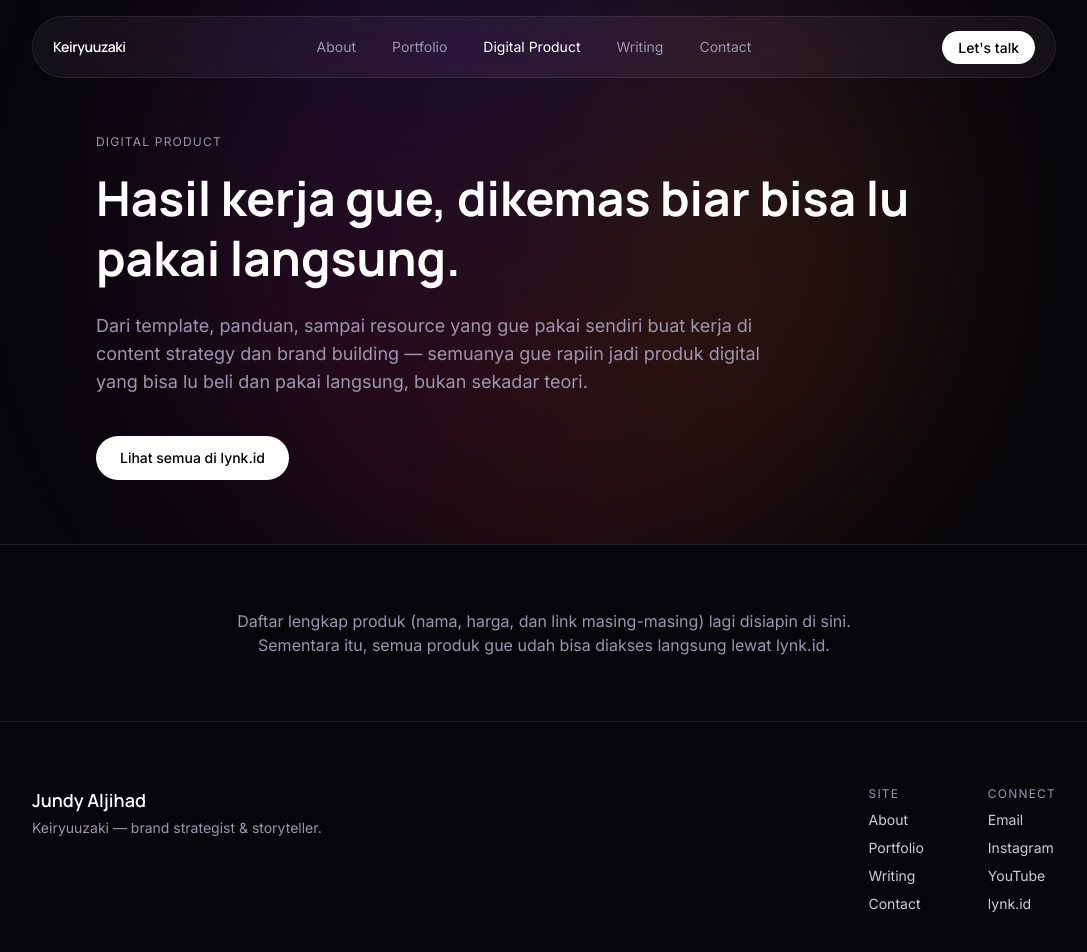
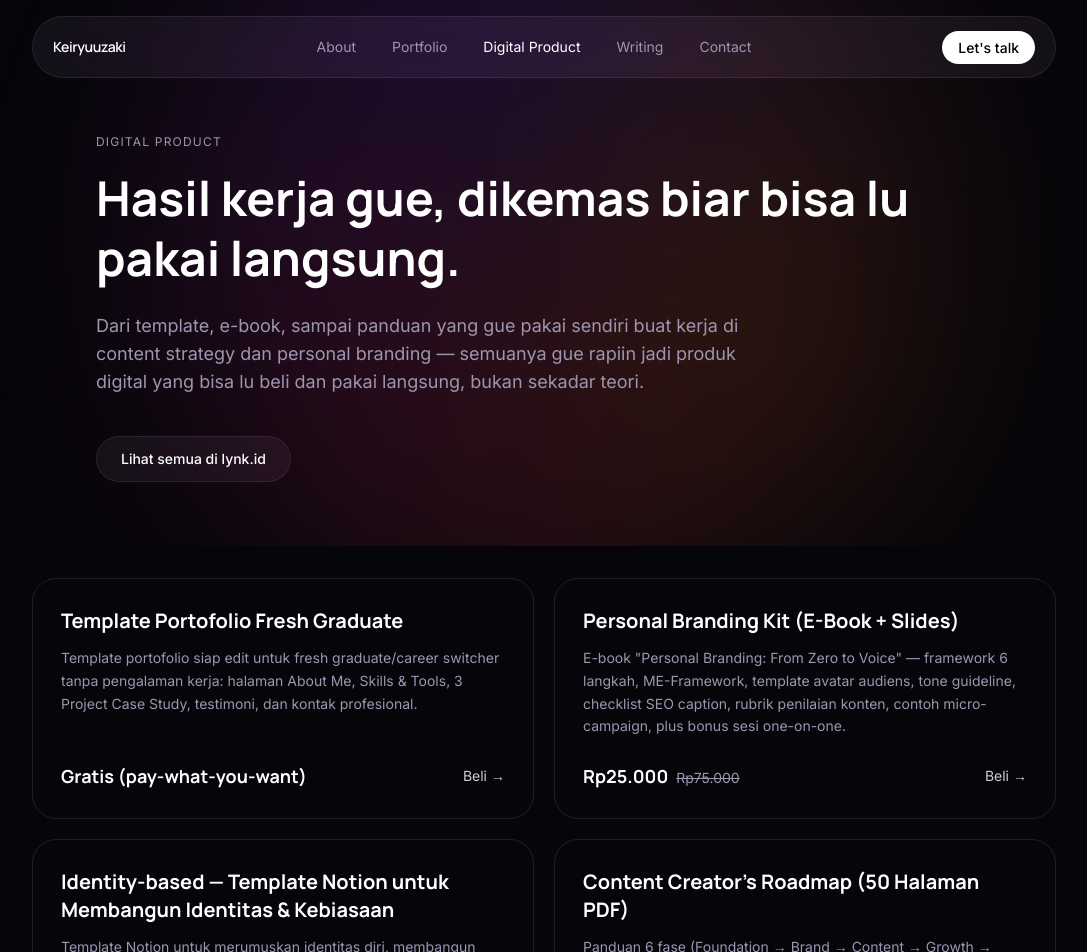
Before and after one commit to aljihadjundy-oss/jundy-aljihad, a Next.js app: page /products in a window 1280 px wide. Shown: the top 952 px of the page, without its empty margins (96-1183 px from the left). Built offline with nearby package versions, Linux system fonts and the light colour scheme.

Commit message:
Populate Digital Product page with real lynk.id catalog
Replace the generic lynk.id CTA with an actual card grid of the 5
products (template, e-books, guides), each with price and direct link,
pulled from the live lynk.id/jihadjundy page.

```diff
--- a/app/products/page.tsx
+++ b/app/products/page.tsx
@@ -2,11 +2,12 @@ import type { Metadata } from "next";
 import Reveal from "@/components/Reveal";
 import { GradientBlob } from "@/components/GradientBlob";
 import MagneticButton from "@/components/MagneticButton";
+import { digitalProducts } from "@/data/digital-products";
 
 export const metadata: Metadata = {
   title: "Digital Product",
   description:
-    "Produk digital Jundy Aljihad (Keiryuuzaki) — template, panduan, dan resource yang bisa langsung dipakai, tersedia di lynk.id.",
+    "Produk digital Jundy Aljihad (Keiryuuzaki) — template, e-book, dan panduan yang bisa langsung dipakai, tersedia di lynk.id.",
 };
 
 const LYNK_URL = "https://lynk.id/jihadjundy";
@@ -25,8 +26,8 @@ export default function ProductsPage() {
               Hasil kerja gue, dikemas biar bisa lu pakai langsung.
             </h1>
             <p className="mt-6 max-w-2xl text-lg text-muted">
-              Dari template, panduan, sampai resource yang gue pakai sendiri
-              buat kerja di content strategy dan brand building — semuanya
+              Dari template, e-book, sampai panduan yang gue pakai sendiri
+              buat kerja di content strategy dan personal branding — semuanya
               gue rapiin jadi produk digital yang bisa lu beli dan pakai
               langsung, bukan sekadar teori.
             </p>
@@ -34,21 +35,55 @@ export default function ProductsPage() {
 
           <Reveal delay={0.1}>
             <div className="mt-10">
-              <MagneticButton href={LYNK_URL}>Lihat semua di lynk.id</MagneticButton>
+              <MagneticButton href={LYNK_URL} variant="ghost">
+                Lihat semua di lynk.id
+              </MagneticButton>
             </div>
           </Reveal>
         </div>
       </section>
 
-      <section className="relative border-t border-white/10 px-6 py-16">
-        <div className="mx-auto max-w-2xl text-center">
-          <Reveal>
-            <p className="text-muted">
-              Daftar lengkap produk (nama, harga, dan link masing-masing) lagi
-              disiapin di sini. Sementara itu, semua produk gue udah bisa
-              diakses langsung lewat lynk.id.
-            </p>
-          </Reveal>
+      <section className="relative px-6 py-8">
+        <div className="mx-auto grid max-w-5xl gap-5 sm:grid-cols-2">
+          {digitalProducts.map((product, i) => (
+            <Reveal key={product.slug} delay={i * 0.06}>
+              <a
+                href={product.url}
+                target="_blank"
+                rel="noreferrer noopener"
+                data-cursor-hover
+                className="group flex h-full flex-col justify-between rounded-3xl border border-white/10 p-7 transition-transform duration-300 hover:-translate-y-1"
+              >
+                <div>
+                  <h2 className="font-display text-xl font-bold text-white">
+                    {product.name}
+                  </h2>
+                  <p className="mt-3 text-sm leading-relaxed text-muted">
+                    {product.description}
+                  </p>
+                </div>
+
+                <div className="mt-6 flex items-center justify-between">
+                  <div className="flex items-baseline gap-2">
+                    <span className="font-display text-lg font-bold text-white">
+                      {product.price}
+                    </span>
+                    {product.originalPrice && (
+                      <span className="text-sm text-muted line-through">
+                        {product.originalPrice}
+                      </span>
+                    )}
+                  </div>
+                  <span className="inline-flex items-center gap-1 text-sm text-white/80">
+                    Beli
+                    <span className="transition-transform duration-300 group-hover:translate-x-1">
+                      →
+                    </span>
+                  </span>
+                </div>
+              </a>
+            </Reveal>
+          ))}
         </div>
       </section>
     </div>
--- /dev/null
+++ b/data/digital-products.ts
@@ -0,0 +1,54 @@
+export type DigitalProduct = {
+  slug: string;
+  name: string;
+  price: string;
+  originalPrice?: string;
+  description: string;
+  url: string;
+};
+
+export const digitalProducts: DigitalProduct[] = [
+  {
+    slug: "template-portofolio-fresh-graduate",
+    name: "Template Portofolio Fresh Graduate",
+    price: "Gratis (pay-what-you-want)",
+    description:
+      "Template portofolio siap edit untuk fresh graduate/career switcher tanpa pengalaman kerja: halaman About Me, Skills & Tools, 3 Project Case Study, testimoni, dan kontak profesional.",
+    url: "https://lynk.id/jihadjundy/wng0q69x22qe",
+  },
+  {
+    slug: "personal-branding-kit",
+    name: "Personal Branding Kit (E-Book + Slides)",
+    price: "Rp25.000",
+    originalPrice: "Rp75.000",
+    description:
+      "E-book \"Personal Branding: From Zero to Voice\" — framework 6 langkah, ME-Framework, template avatar audiens, tone guideline, checklist SEO caption, rubrik penilaian konten, contoh micro-campaign, plus bonus sesi one-on-one.",
+    url: "https://lynk.id/jihadjundy/v145mnlvqmjn",
+  },
+  {
+    slug: "identity-based-notion-template",
+    name: "Identity-based — Template Notion untuk Membangun Identitas & Kebiasaan",
+    price: "Gratis (pay-what-you-want)",
+    description:
+      "Template Notion untuk merumuskan identitas diri, membangun kebiasaan pendukung, dan refleksi mingguan — tinggal duplicate ke akun Notion sendiri.",
+    url: "https://lynk.id/jihadjundy/ee0d5qnz6yp8",
+  },
+  {
+    slug: "content-creators-roadmap",
+    name: "Content Creator's Roadmap (50 Halaman PDF)",
+    price: "Rp37.000",
+    originalPrice: "Rp70.000",
+    description:
+      "Panduan 6 fase (Foundation → Brand → Content → Growth → Monetization → Scaling) lengkap dengan worksheet niche, template goal setting, content calendar, checklist produksi, toolkit monetisasi, plus bonus sesi one-on-one.",
+    url: "https://lynk.id/jihadjundy/ek555ev0v3kv",
+  },
+  {
+    slug: "instagram-copywriting",
+    name: "Instagram Copywriting — Seni Merangkai Kata di Dunia Visual",
+    price: "Rp29.850",
+    originalPrice: "Rp100.000",
+    description:
+      "E-book & slide deck (50 slide) tentang menulis caption Instagram: struktur Hook-Body-CTA, formula copy (AIDA, PAS, BAB, dll), swipe-file hook, SEO Instagram, rubrik evaluasi copy, plus bonus sesi one-on-one review caption.",
+    url: "https://lynk.id/jihadjundy/kdrrrydr9r75",
+  },
+];
```
